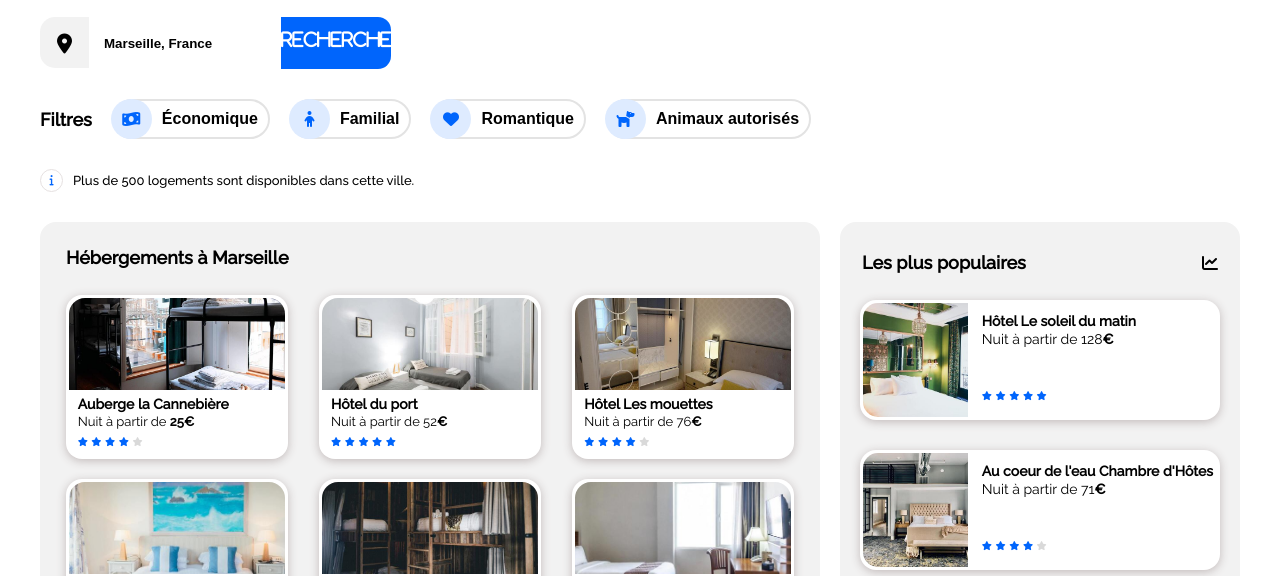
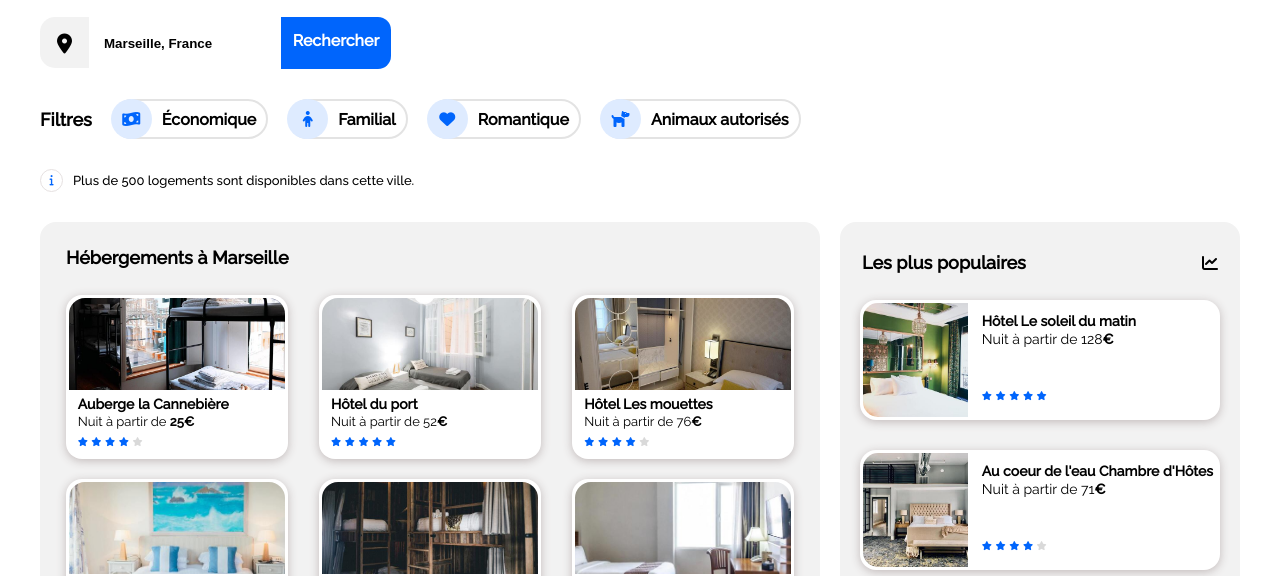
Before and after one commit to pascalinecte91/P2_Booki_-Transformez_maquette, a website: page index.html in a window 1280 px wide. Shown: the part 163-739 px from the top of the page. Drawn offline with Linux system fonts and the light colour scheme.

Commit message:
modification typo bouton recherche

```diff
--- a/css/style.desktop.css
+++ b/css/style.desktop.css
@@ -100,6 +100,8 @@ header {
 **************************/
 .fa-search:before {
     content: 'Rechercher';
+    font-family: 'raleway';
+    font-size: 16px;
 }
 
 .fa-map-marker-alt {
@@ -197,6 +199,7 @@ header {
     height: 40px;
     padding-right: 10px;
     margin: 10px 20px 10px 0px;
+    font-family: 'raleway';
 
 }
 
--- a/css/style.mobile.css
+++ b/css/style.mobile.css
@@ -52,6 +52,7 @@ header {
 ******************/
 .fa-search:before {
     content: "\f002";
+    font-family: inherit;
 }
 
 
--- a/css/style.tablet.css
+++ b/css/style.tablet.css
@@ -7,6 +7,7 @@ main {
 *******************/
 .fa-search:before {
     content: "\f002";
+    font-family: inherit;
 }
 
 .searchForm label {
```
